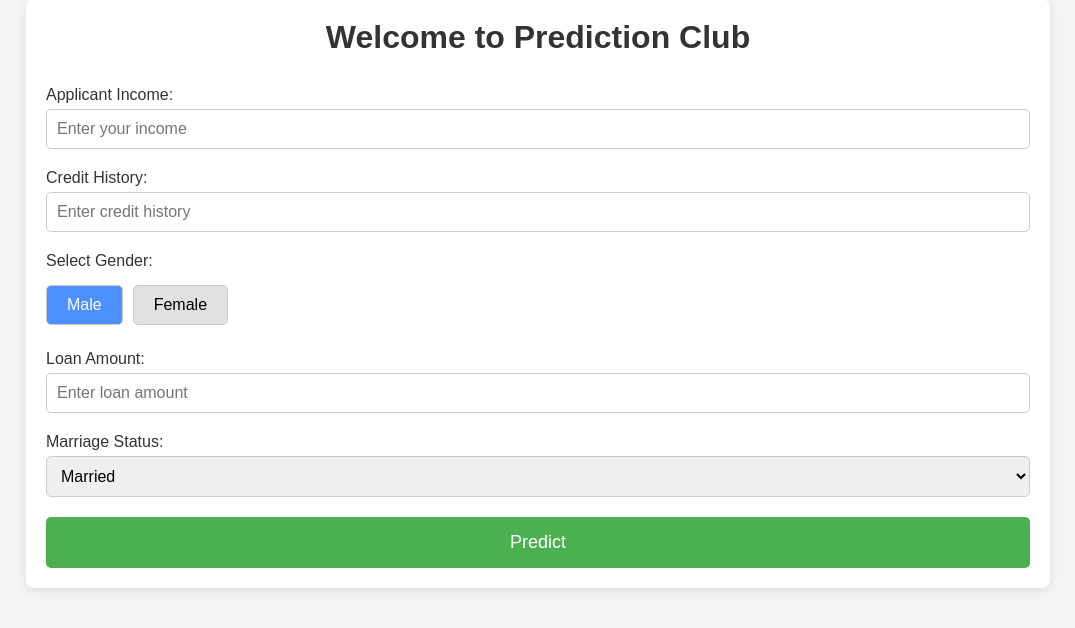
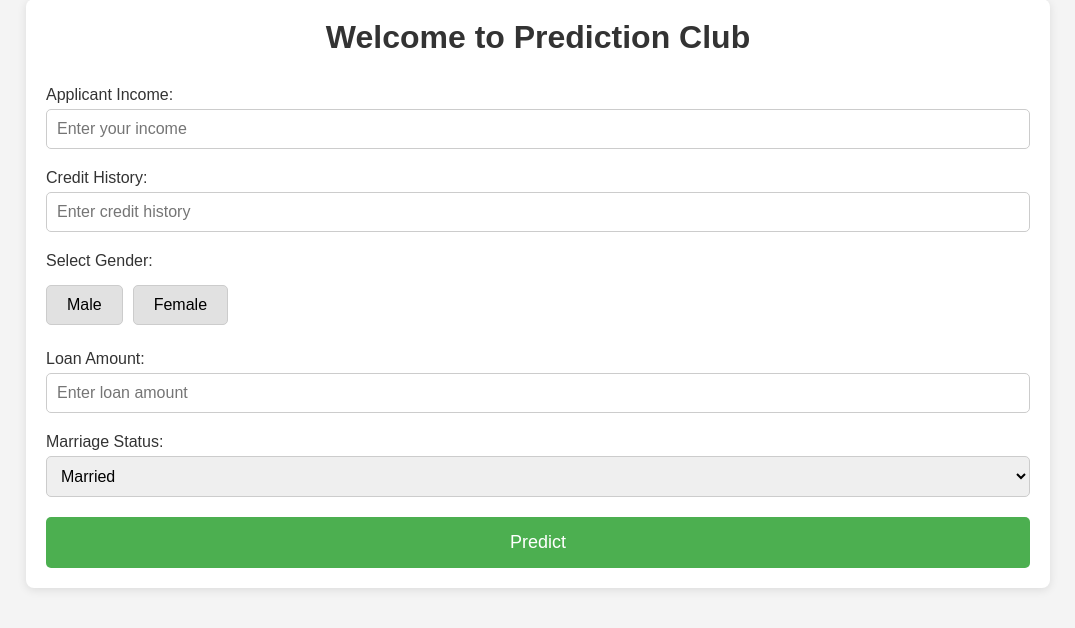
Before and after one commit to mahesh-0-0/LearnCD, a Flask app: page /predict in a window 1280 px wide. Shown: the part 51-679 px from the top of the page, without its empty margins (102-1177 px from the left). Run offline with Flask 3, Linux system fonts and the light colour scheme.

Commit message:
Updated styles.css for default selection of Gender
Updated styles.css for default selection of Gender

```diff
--- a/static/styles.css
+++ b/static/styles.css
@@ -80,8 +80,8 @@ input[type="radio"] {
 
 /* Change color for each gender */
 .gender-button.male {
-    background-color: #4D90FE;
-    color: white;
+    background-color: #E1E1E1;
+    color: black;
 }
 
 .gender-button.female {
```
